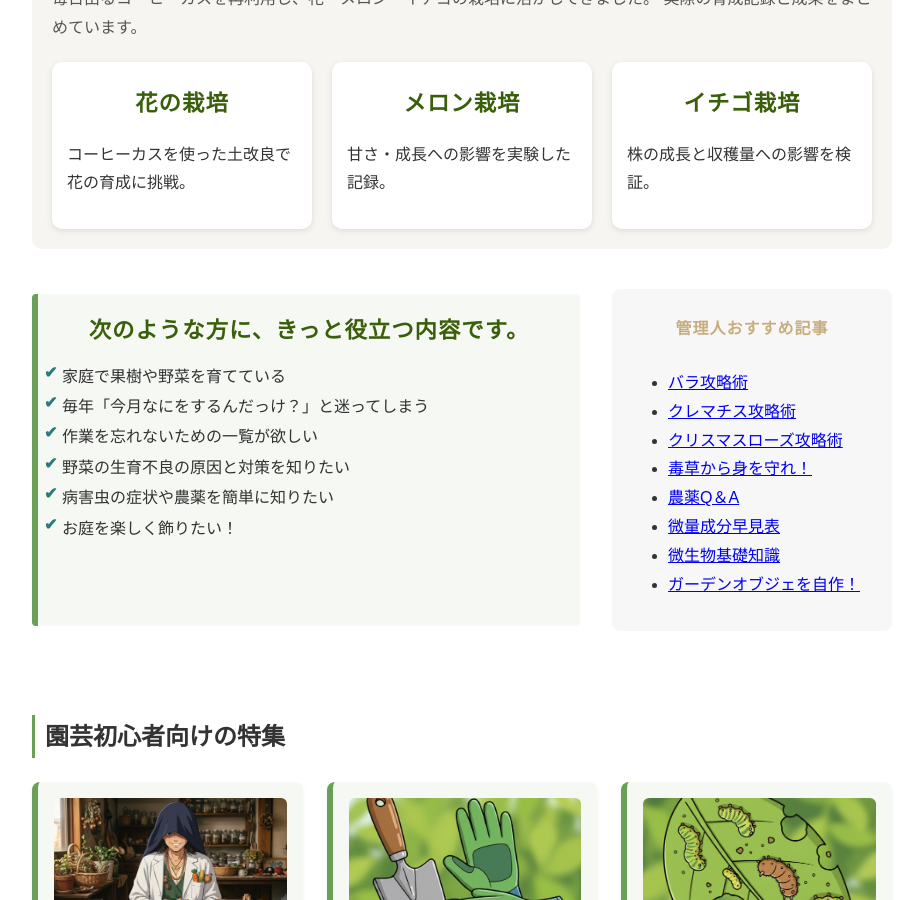
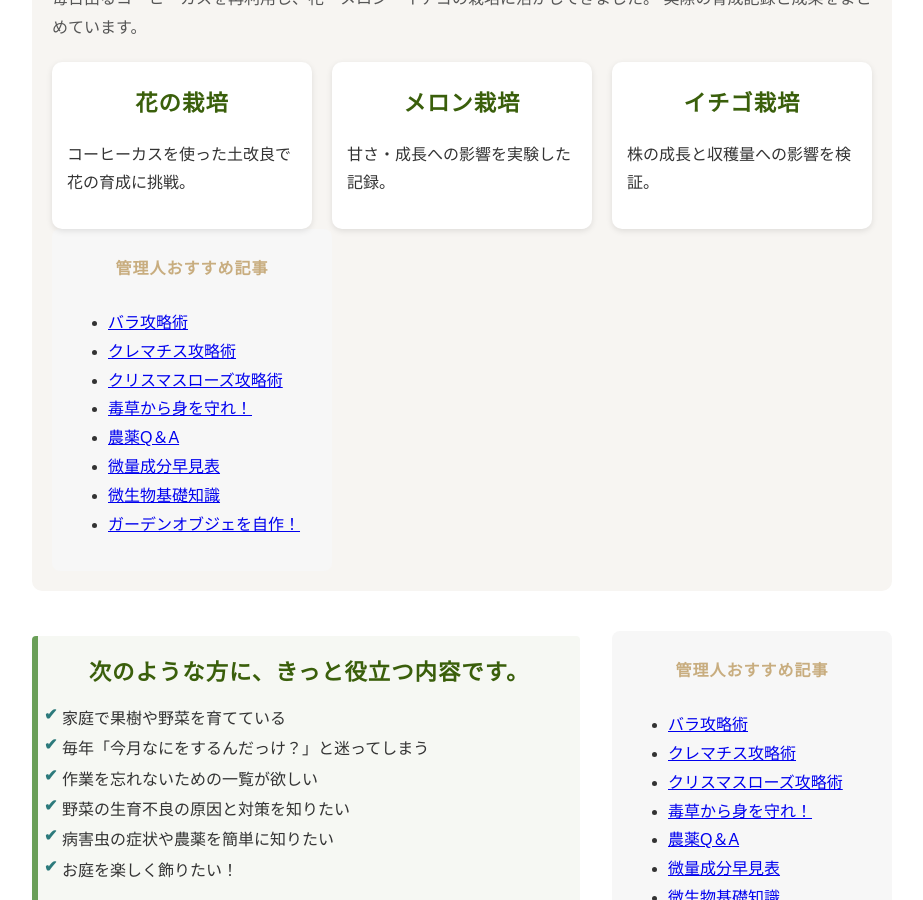
Before and after one commit to shiitake-garden/shiitake-garden.github.io, a Jekyll site: the page built from index_bf.html, in a window 1280 px wide and 900 px high, scrolled down 619 px. Shown: the whole window, without its empty margins (178-1101 px from the left). Built offline with Jekyll 4.4.1, drawn with Linux system fonts in a browser that asks for light colours.

Commit message:
Update index_bf.html

```diff
--- a/index_bf.html
+++ b/index_bf.html
@@ -46,6 +46,21 @@ title: カルティベーションラボ
     </a>
 
   </div>
+    <aside class="for-you-sidebar">
+    <h4>管理人おすすめ記事</h4>
+    <ul>
+    <!--  <li><a href="/column/column_syosinsya.html">園芸初心者必須アイテム</a></li>-->
+      <li><a href="/contents/kouryaku/bara.html">バラ攻略術</a></li>
+      <li><a href="/contents/kouryaku/kurematisu.html">クレマチス攻略術</a></li>
+      <li><a href="/contents/kouryaku/kurisumasu.html">クリスマスローズ攻略術</a></li>
+      <li><a href="/contents/caution.html">毒草から身を守れ！</a>
+      <li><a href="/column/column_nouyaku_qa.html">農薬Q＆A</a></li>
+      <li><a href="/column/column_hiryou_biryou.html">微量成分早見表</a></li>
+      <li><a href="/microbe/microbe_gaiyou.html">微生物基礎知識</a></li>
+      <li><a href="/zoukei.html">ガーデンオブジェを自作！</a> </li>
+    <!--  <li><a href="https://www.youtube.com/watch?v=M3w2U4l4_9A">【動画】AI時代のお庭リフォーム術</a></li>-->
+    </ul>
+  </aside>
 </section>
 
 
```
